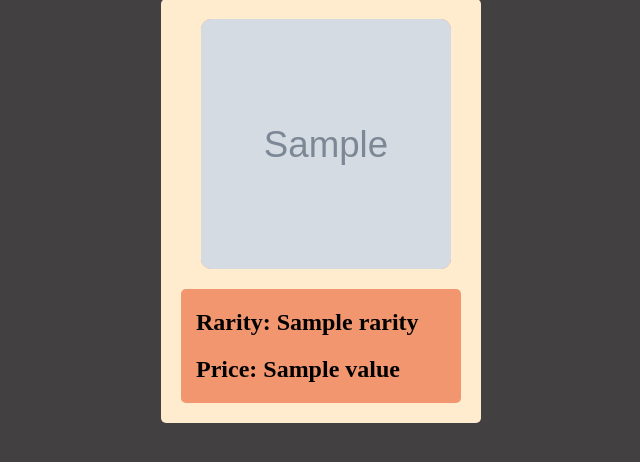
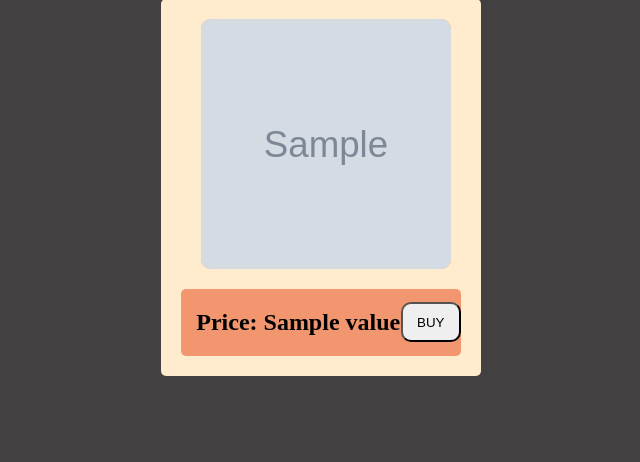
Before and after one commit to TRiley1/pythonproject_cc, a Flask app: page /items in a window 1280 px wide. Shown: the part 109-571 px from the top of the page, without its empty margins (319-959 px from the left). Run offline with Flask 2, Linux system fonts and the light colour scheme; grey boxes marked "Sample" are stand-in pictures; a database or web service that is not in the repository returns one stand-in record (values such as "Sample title"); some libraries are stand-ins or nearby versions.

Commit message:
added delete func

```diff
--- a/controllers/item_controller.py
+++ b/controllers/item_controller.py
@@ -9,3 +9,8 @@ item_blueprint = Blueprint("item", __name__)
 def items():
     items = item_repo.select_all_stock()
     return render_template("store/index.html", items = items)
+
+@item_blueprint.route("/items/<id>/delete", methods = ['POST'])
+def sell(id):
+    item_repo.delete(id)
+    return redirect("/items")
--- a/repositories/item_repo.py
+++ b/repositories/item_repo.py
@@ -15,7 +15,7 @@ def select_all():
     results = run_sql(sql)
 
     for row in results:
-        new_item = Item(row['type'], row['name'], row['rarity'], row['value'], row['image'])
+        new_item = Item(row['type'], row['name'], row['rarity'], row['value'], row['image'], row['id'])
         items.append(new_item)
 
     return items
@@ -26,7 +26,7 @@ def select_all_stock():
     results = run_sql(sql)
 
     for row in results:
-        new_item = Item(row['type'], row['name'], row['rarity'], row['value'], row['image'])
+        new_item = Item(row['type'], row['name'], row['rarity'], row['value'], row['image'],row['id'])
         items.append(new_item)
 
     return items
--- a/static/style.css
+++ b/static/style.css
@@ -31,13 +31,24 @@
     color: rgb(184, 26, 237);
 }
 
+button {
+    width: 60px;
+    height: 40px;
+    border-radius: 10px;
+}
 
+button:hover {
+    background-color: greenyellow;
+}
 
 .item_bottom {
     background-color: rgb(241, 150, 111);
     margin-top:20px;
     width: 300px;
     border-radius: 5px;
+    display: flex;
+    justify-content: space-around;
+    align-items: center;
 }
 
 .item_bottom > h2 {
--- a/templates/store/index.html
+++ b/templates/store/index.html
@@ -1,3 +1,4 @@
+
 {% extends 'base.html' %}
 
 {% block content %}
@@ -17,8 +18,10 @@
             <img src = "/static/images/{{ item.image }}"/>
             <div class = item_bottom>
                 {% if item.value %}
-                    <h2>Rarity: {{item.rarity}}</h2>
                     <h2>Price: {{item.value}}</h2>
+                    <form class = "buy_form" action = "/items/{{ item.id }}/delete" method = 'POST' >
+                        <button>BUY</button>
+                    </form>
                 {% else %}
                     <h2>Rarity: Unknown</h2>
                     <h2>Price: Unknown</h2>
```
Also changed, not shown: db/rpg_store.sql (+4 -7 lines), static/images/glassaxe.png (added), static/images/helmet.png (added), static/images/scythe.png (added), static/images/staff.png (added), static/images/sword.png (added).
